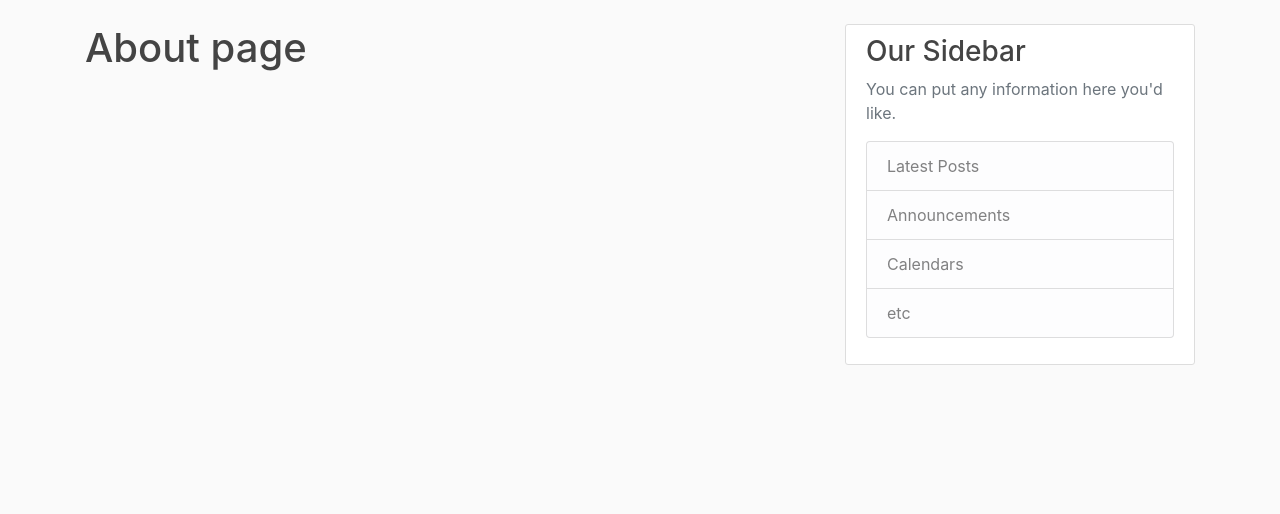
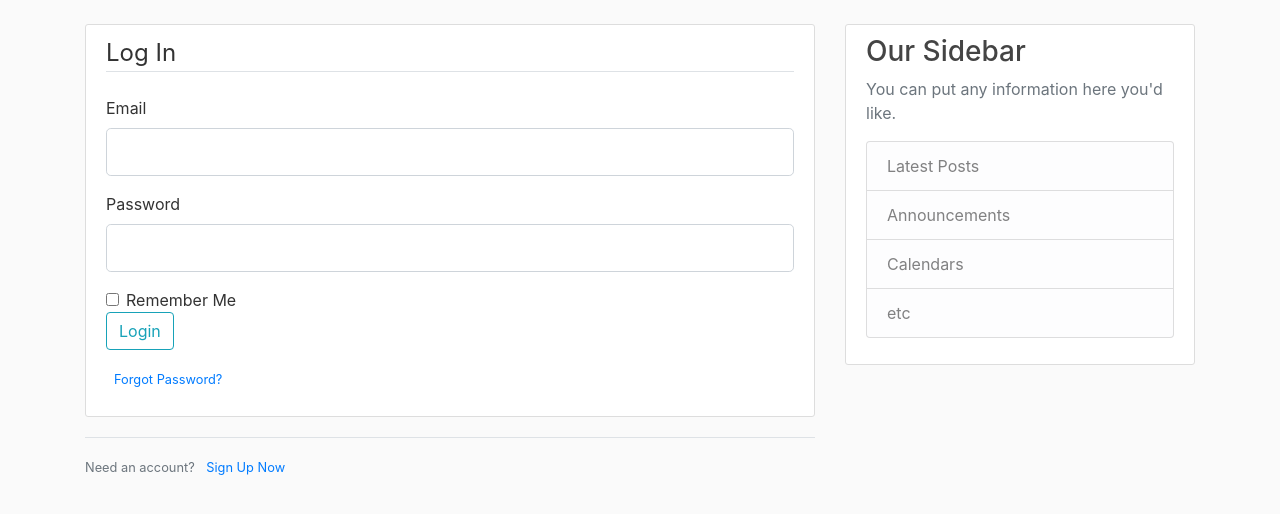
Before and after one commit to RonAlmog/FlaskDemo, a Flask app: page /login in a window 1280 px wide. Shown: the part 56-570 px from the top of the page. Run offline with Flask 2, Linux system fonts and the light colour scheme; some libraries are stand-ins or nearby versions.

Commit message:
login works

```diff
--- a/flaskblog.py
+++ b/flaskblog.py
@@ -33,9 +33,15 @@ def register():
         return redirect(url_for('home'))
     return render_template('register.html', title='Register', form=form)
 
-@app.route("/login")
+@app.route("/login", methods=['GET', 'POST'])
 def login():
     form = LoginForm()
+    if form.validate_on_submit():
+      if form.email.data == 'admin@blog.com' and form.password.data == '123':
+        flash('You have logged in!', 'success')
+        return redirect(url_for('home'))
+      else:
+        flash('Login unsuccessful. Please check your user name and password.', 'danger')
     return render_template('login.html', title='Login', form=form)
 
 @app.route("/about")
--- a/templates/login.html
+++ b/templates/login.html
@@ -1,5 +1,56 @@
 {% extends "layout.html" %}
 {% block content %}
-<h1>About page</h1>
+<div class="content-section">
+    <form method="POST" action="" novalidate>
+        {{ form.hidden_tag() }}
+        <fieldset class="form-group">
+            <legend class="border-bottom mb-4">Log In</legend>
+
+            <div class="form-group">
+                {{form.email.label(class="form-control-label")}}
+                {% if form.email.errors %}
+                   {{form.email(class="form-control form-control-lg is-invalid")}}
+                   <div class="invalid-feedback">
+                       {% for error in form.email.errors %}
+                            <span>{{error}}</span>
+                       {% endfor %}
+                   </div>
+                {% else %}
+                    {{form.email(class="form-control form-control-lg")}}
+                {% endif %}
+            </div>
+            <div class="form-group">
+                {{form.password.label(class="form-control-label")}}
+                {% if form.password.errors %}
+                   {{form.password(class="form-control form-control-lg is-invalid")}}
+                   <div class="invalid-feedback">
+                       {% for error in form.password.errors %}
+                            <span>{{error}}</span>
+                       {% endfor %}
+                   </div>
+                {% else %}
+                    {{form.password(class="form-control form-control-lg")}}
+                {% endif %}
+            </div>
+            <div class="form-check">
+                {{form.remember(class="form-check-input")}}
+                {{form.remember.label(class="form-check-label")}}
+            </div>
+
+            <div class="form-group">
+                {{form.submit(class="btn btn-outline-info")}}
+            </div>
+            <small class="text-muted ml-2">
+                <a href="#">Forgot Password?</a>
+            </small>
+        </fieldset>
+    </form>
+</div>
+
+<div class="border-top pt-3">
+    <small class="text-muted">
+        Need an account? <a class="ml-2" href="{{ url_for('register') }}">Sign Up Now</a>
+    </small>
+</div>
 
 {% endblock content %}
```
